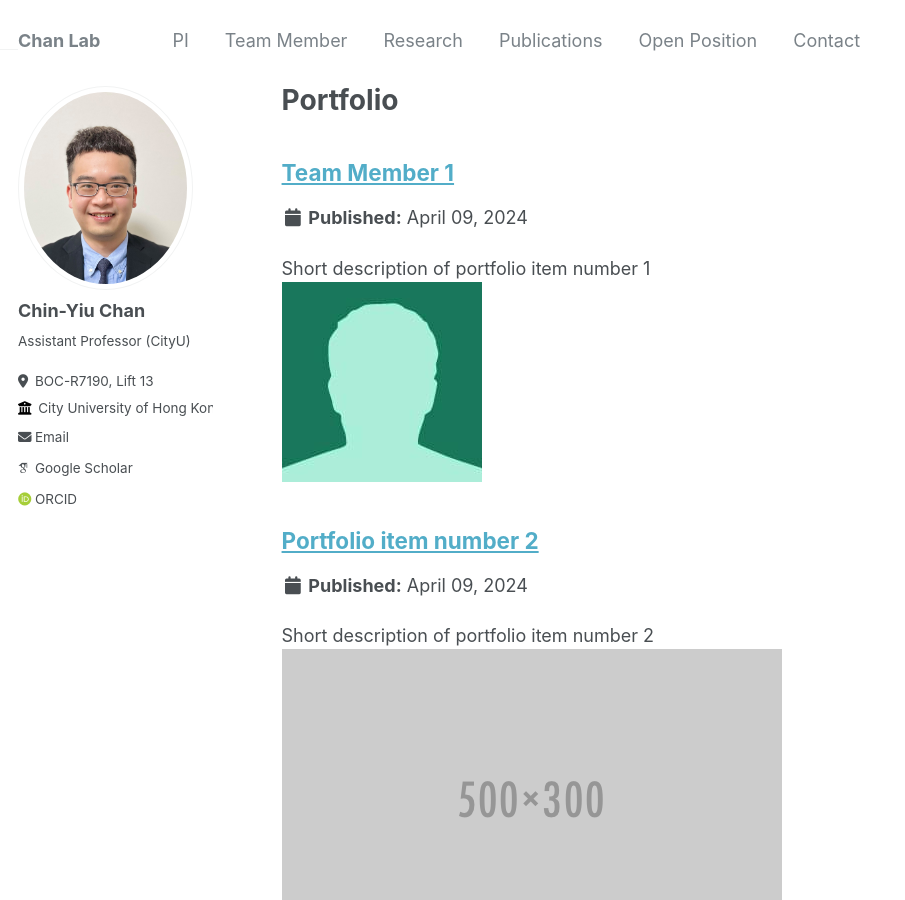
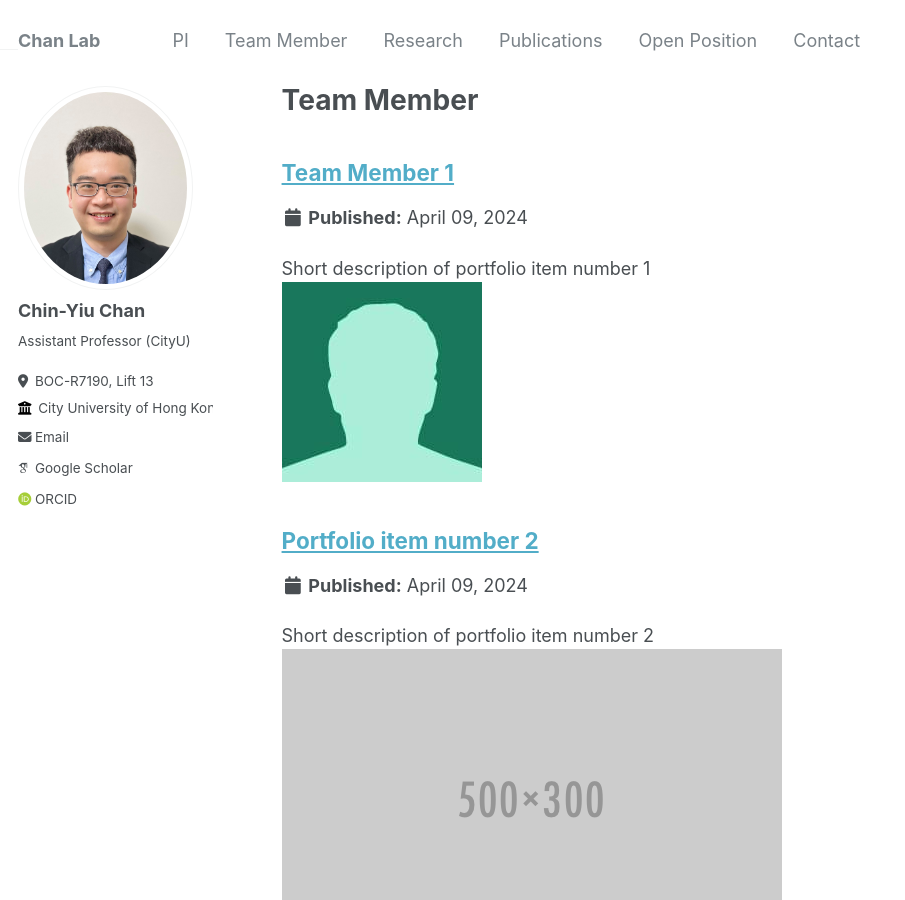
Before and after one commit to cychan-chem/chinychan.github.io, a Jekyll site: the page built from _pages/portfolio.html, in a window 1280 px wide and 900 px high. Shown: the whole window, without its empty margins (0-905 px from the left). Built offline with Jekyll 4.4.1, drawn with Linux system fonts in a browser that asks for light colours; some web fonts are replaced.

Commit message:
Update portfolio.html

```diff
--- a/_pages/portfolio.html
+++ b/_pages/portfolio.html
@@ -1,6 +1,6 @@
 ---
 layout: archive
-title: "Portfolio"
+title: "Team Member"
 permalink: /portfolio/
 author_profile: true
 ---
```
